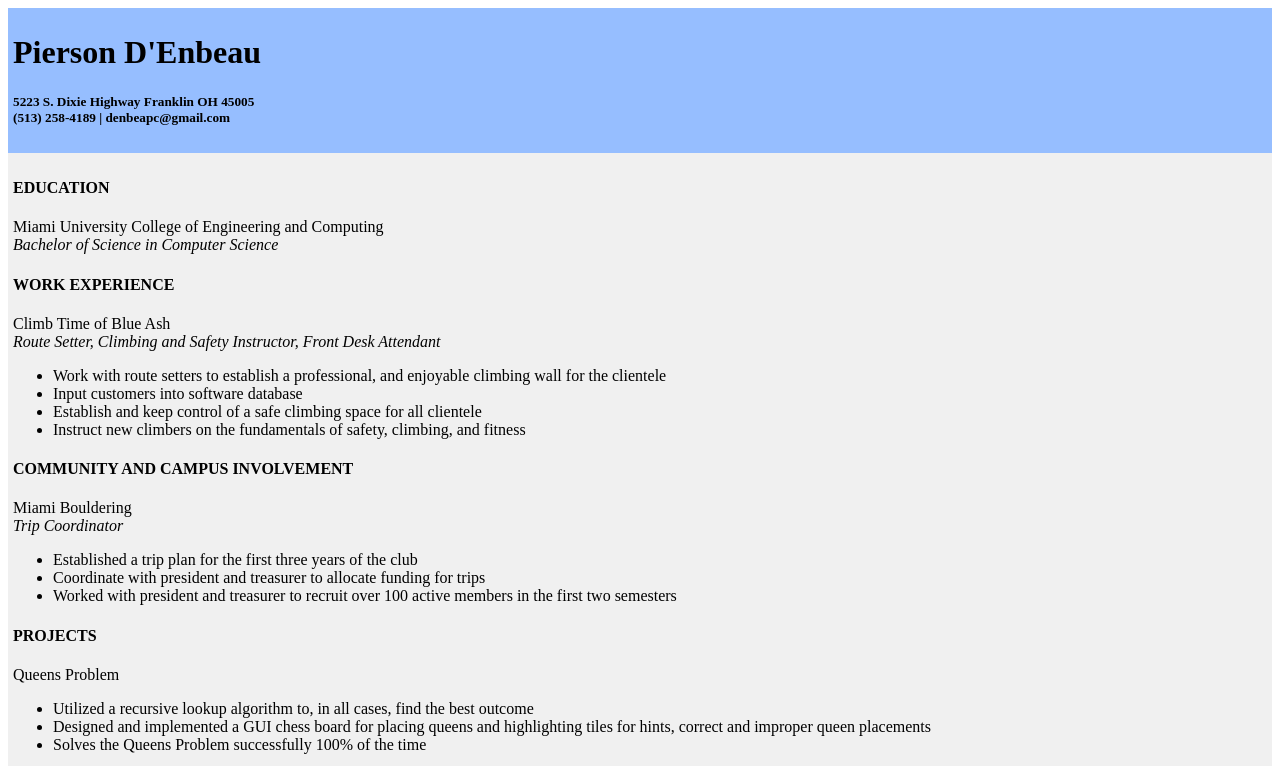
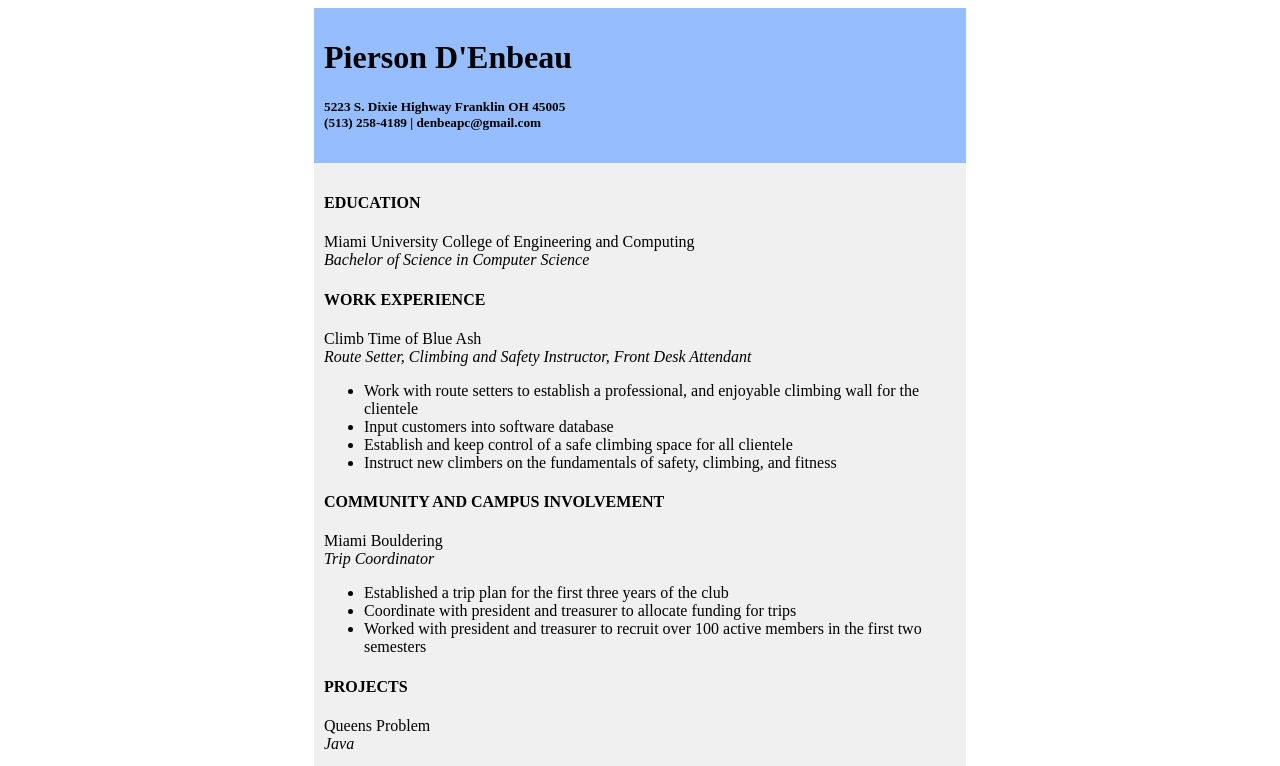
Before and after one commit to denbeapc/resumerepo, a plain HTML site: page index.html in a window 1280 px wide. Shown: the top 766 px of the page. Drawn offline with Linux system fonts and the light colour scheme.

Commit message:
updated body, html, and style sheet

```diff
--- a/index.html
+++ b/index.html
@@ -5,11 +5,14 @@
 		<link href="main.css" type="text/css" rel="stylesheet"></link>
 	</head>
 	<body>
+		<!-- This is the name and contact info block -->
 		<div id="title-block">
 			<h1>Pierson D'Enbeau</h1>
 			<h5>5223 S. Dixie Highway Franklin OH 45005
 			<br>(513) 258-4189 | denbeapc@gmail.com</h5>
 		</div>
+
+		<!-- This is the resume info block -->
 		<div id="block-of-info">
 			<h4>EDUCATION</h4>
 			<p>Miami University College of Engineering and Computing
@@ -35,13 +38,15 @@
 			</ul>
 
 			<h4>PROJECTS</h4>
-			<p>Queens Problem</p>
+			<p>Queens Problem
+			<br><em>Java</em></p>
 			<ul>
 				<li>Utilized a recursive lookup algorithm to, in all cases, find the best outcome</li>
 				<li>Designed and implemented a GUI chess board for placing queens and highlighting tiles for hints, correct and improper queen placements</li>
 				<li>Solves the Queens Problem successfully 100% of the time</li>
 			</ul>
-			<p>Movie Rental Database</p>
+			<p>Movie Rental Database
+			<br><em>Java</em></p>
 			<ul>
 				<li>Utilized LinkedList to manage all the databases for the software</li>
 				<li>Design and organize the GUI for most efficient and aesthetically pleasing layout</li>
--- a/main.css
+++ b/main.css
@@ -2,12 +2,18 @@
 	background-color: rgb(150, 190, 255);
 	font-family: serif;
 
-	padding: 5px;
+	padding: 10px;
+
+	width: 50%;
+	margin: auto;
 }
 
 #block-of-info {
 	background-color: rgb(240, 240, 240);
 	font-family: serif;
 
-	padding: 5px;
+	padding: 10px;
+
+	width: 50%;
+	margin: auto;
 }
```
